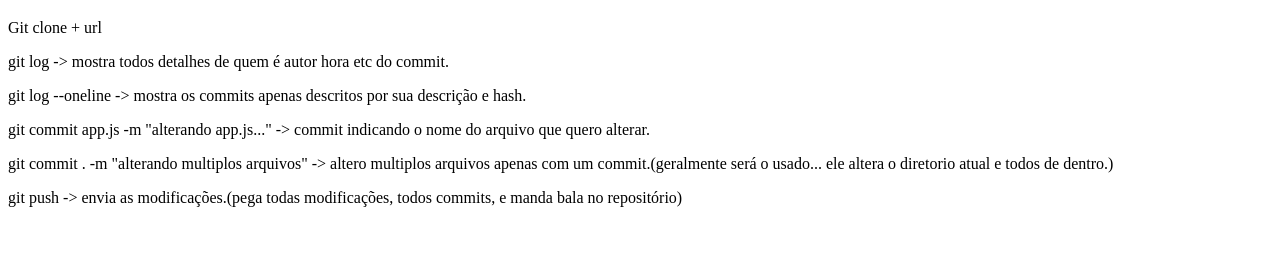
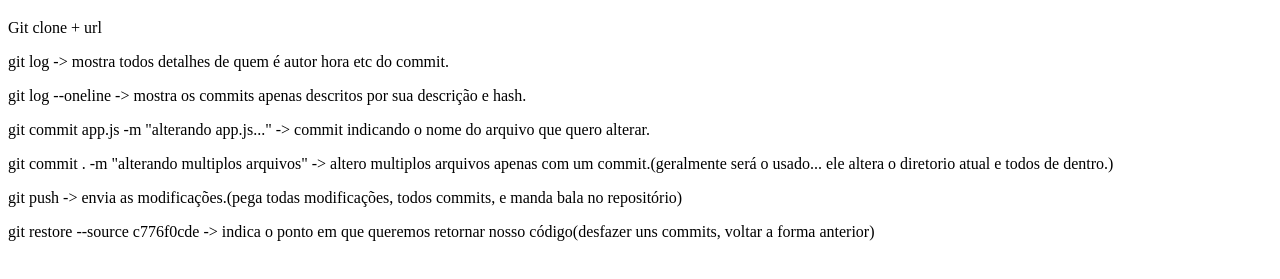
Before and after one commit to Edmilson95/sistema-de-cadastro, a plain HTML site: page index.html in a window 1280 px wide. Shown: the part 61-340 px from the top of the page. Drawn offline with Linux system fonts and the light colour scheme.

Commit message:
adicionando mais um item na revisao

```diff
--- a/index.html
+++ b/index.html
@@ -23,6 +23,9 @@
 
     <p>git push -> envia as modificações.(pega todas modificações, todos commits, e manda bala no repositório)</p>
 
+    <p>git restore --source c776f0cde -> indica o ponto em que queremos retornar nosso código(desfazer uns commits, voltar a forma anterior)
+    </p>
+
 
     <script src="app.js"></script>
 </body>
```
